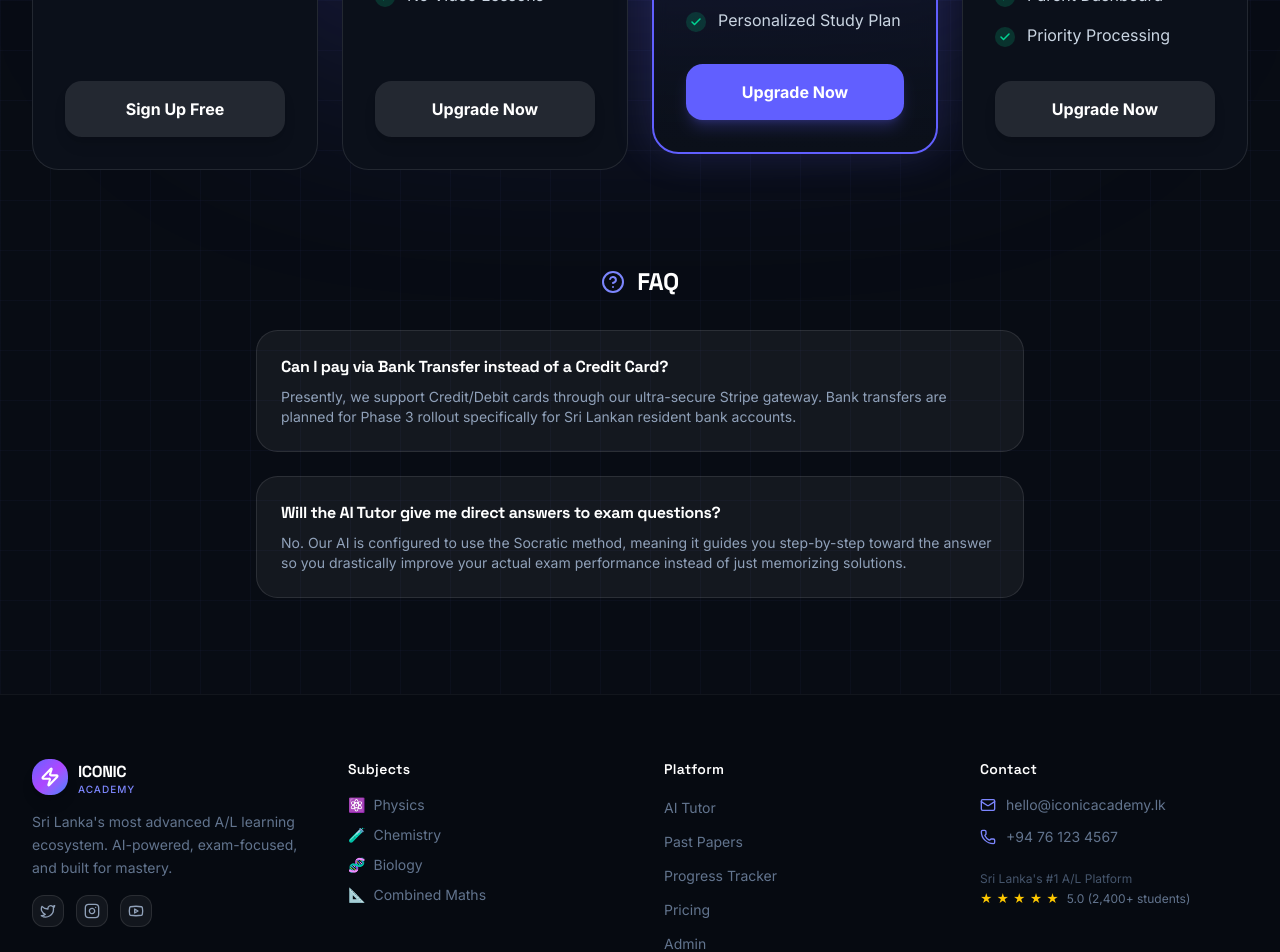
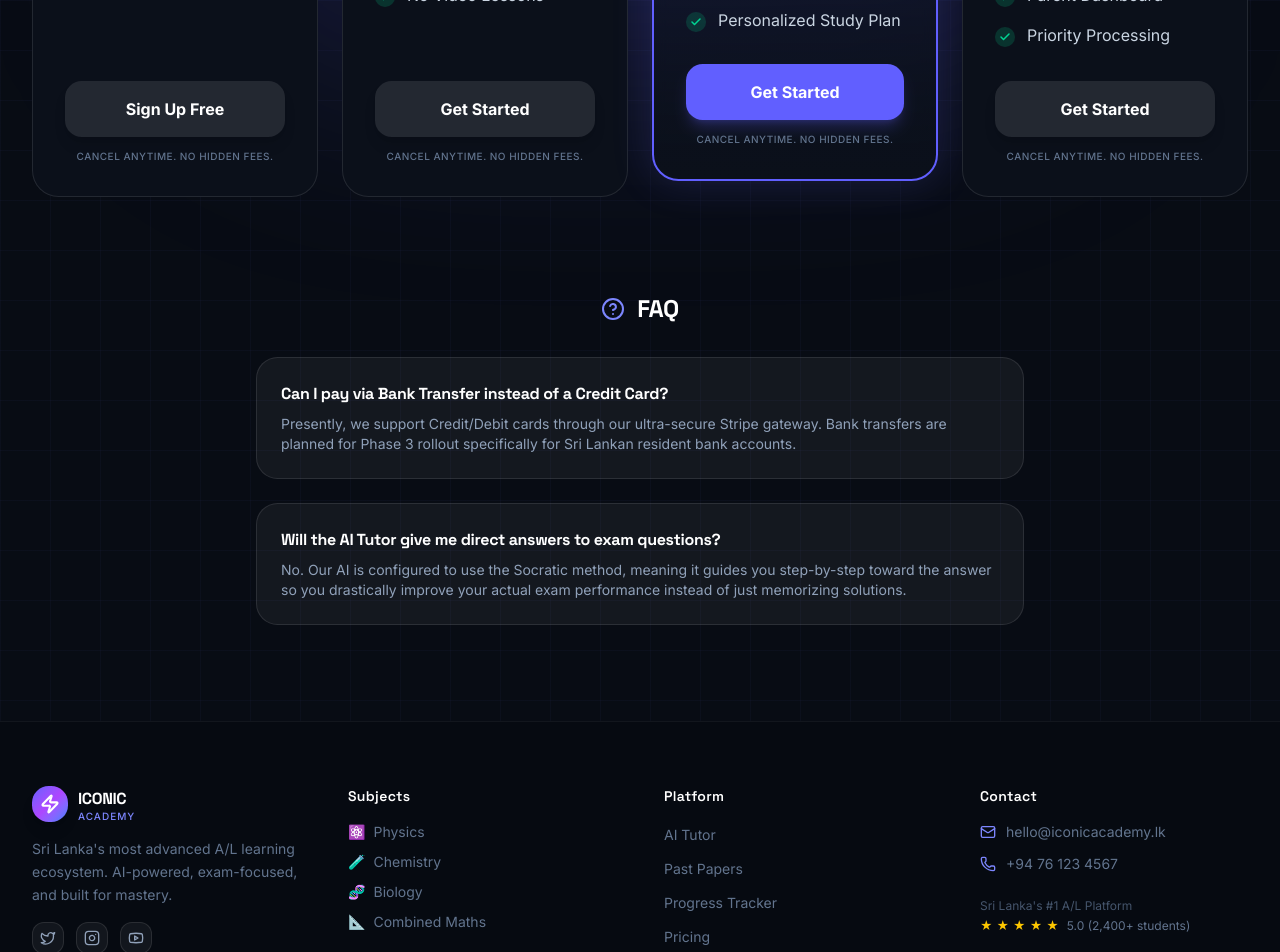
Before and after one commit to JezeerAhamed/iconic-academy, a Next.js app: page /pricing in a window 1280 px wide. Shown: the part 700-1652 px from the top of the page. Built offline with nearby package versions, Linux system fonts and the light colour scheme; no server answers.

Commit message:
fix(content): update pricing buttons, restrict admin link, and verified auth

```diff
--- a/src/app/pricing/page.tsx
+++ b/src/app/pricing/page.tsx
@@ -44,7 +44,7 @@ export default function PricingPage() {
 
     const handleCheckout = async (planKey: string) => {
         if (!user) {
-            router.push('/auth/signup');
+            router.push(`/auth/signup?plan=${planKey}`);
             return;
         }
 
@@ -156,10 +156,11 @@ export default function PricingPage() {
                                     ))}
                                 </ul>
 
+                                <div className="mt-auto">
                                     <button
                                         onClick={() => handleCheckout(key)}
                                         disabled={loadingPlan !== null || !!isCurrentPlan}
-                                    className={`w-full py-4 rounded-xl font-bold transition-all shadow-lg mt-auto flex items-center justify-center gap-2 ${isCurrentPlan
+                                        className={`w-full py-4 rounded-xl font-bold transition-all shadow-lg flex items-center justify-center gap-2 ${isCurrentPlan
                                             ? 'bg-white/5 border border-white/10 text-slate-400 cursor-not-allowed'
                                             : key === 'premium'
                                                 ? 'bg-indigo-500 hover:bg-indigo-600 text-white shadow-indigo-500/25'
@@ -172,8 +173,12 @@ export default function PricingPage() {
                                                 ? 'Current Plan'
                                                 : key === 'free' && !user
                                                     ? 'Sign Up Free'
-                                                : 'Upgrade Now'}
+                                                    : 'Get Started'}
                                     </button>
+                                    {!isCurrentPlan && (
+                                        <p className="text-[10px] text-center text-slate-500 mt-3 uppercase tracking-wider font-medium">Cancel anytime. No hidden fees.</p>
+                                    )}
+                                </div>
                             </motion.div>
                         );
                     })}
--- a/src/components/layout/Footer.tsx
+++ b/src/components/layout/Footer.tsx
@@ -2,11 +2,15 @@
 
 import Link from 'next/link';
 import { usePathname } from 'next/navigation';
+import { useAuth } from '@/lib/contexts/AuthContext';
 import { Zap, Twitter, Instagram, Youtube, Mail, Phone } from 'lucide-react';
 import { SUBJECTS } from '@/lib/constants';
 
 export default function Footer() {
     const pathname = usePathname();
+    const { user } = useAuth();
+
+    const isAdmin = user?.email === 'tharushapawan78@gmail.com' || (user as any)?.role === 'admin';
 
     // Hide marketing footer inside the authenticated app
     if (pathname?.startsWith('/dashboard')) {
@@ -66,12 +70,14 @@ export default function Footer() {
                         <h4 className="text-white font-semibold text-sm tracking-wide">Platform</h4>
                         <ul className="space-y-2.5">
                             {[
-                                { label: 'AI Tutor', href: '/ai-tutor' },
-                                { label: 'Past Papers', href: '/past-papers' },
+                                { label: 'AI Tutor', href: '/dashboard/ai-tutor' },
+                                { label: 'Past Papers', href: '/dashboard/past-papers' },
                                 { label: 'Progress Tracker', href: '/dashboard' },
                                 { label: 'Pricing', href: '/pricing' },
-                                { label: 'Admin', href: '/admin' },
-                            ].map(({ label, href }) => (
+                                isAdmin ? { label: 'Admin Dashboard', href: '/admin' } : null,
+                            ]
+                                .filter((item): item is { label: string; href: string } => item !== null)
+                                .map(({ label, href }) => (
                                     <li key={href}>
                                         <Link
                                             href={href}
```
Lines whose indentation alone changed are shown as unchanged.
